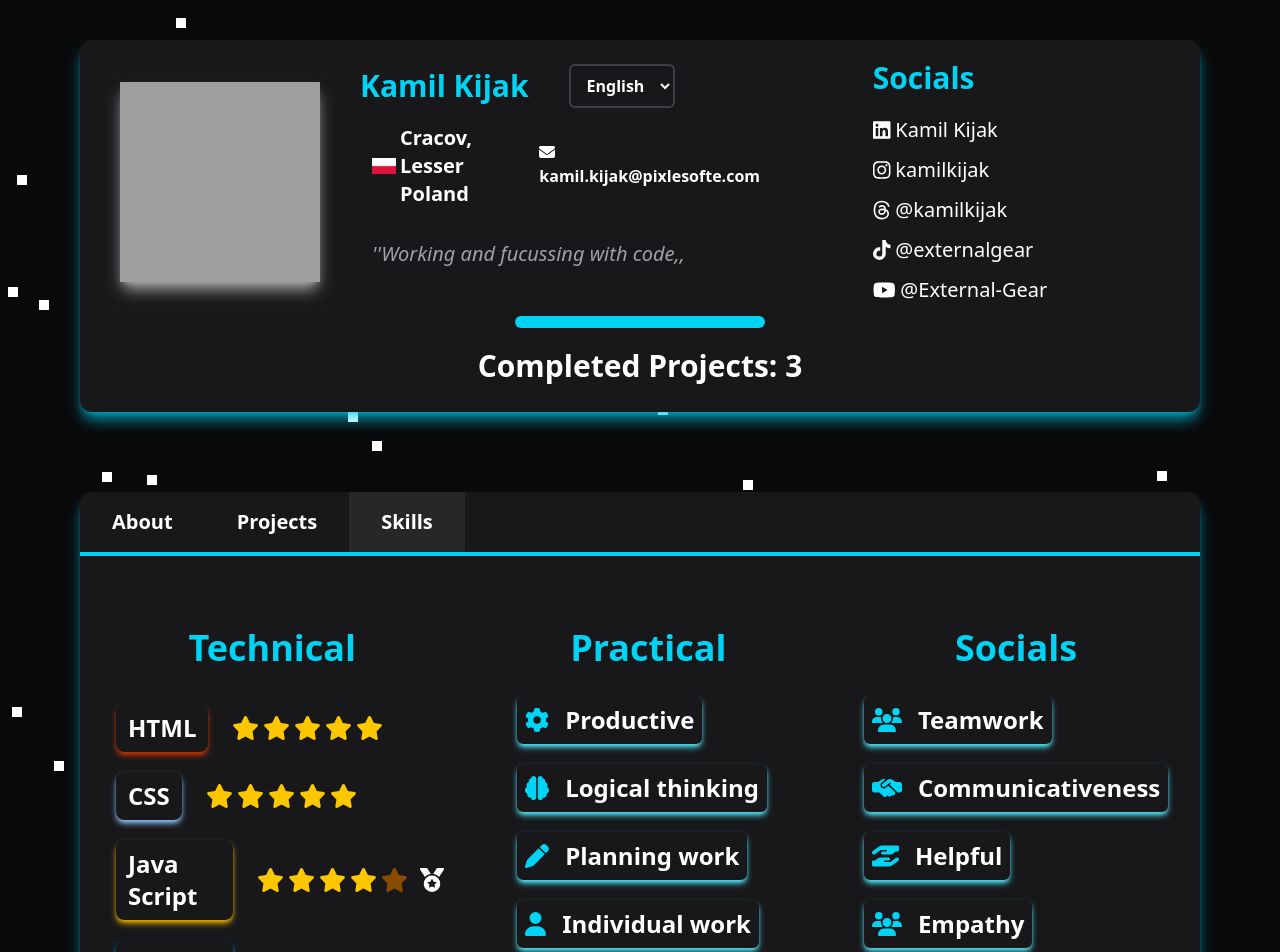
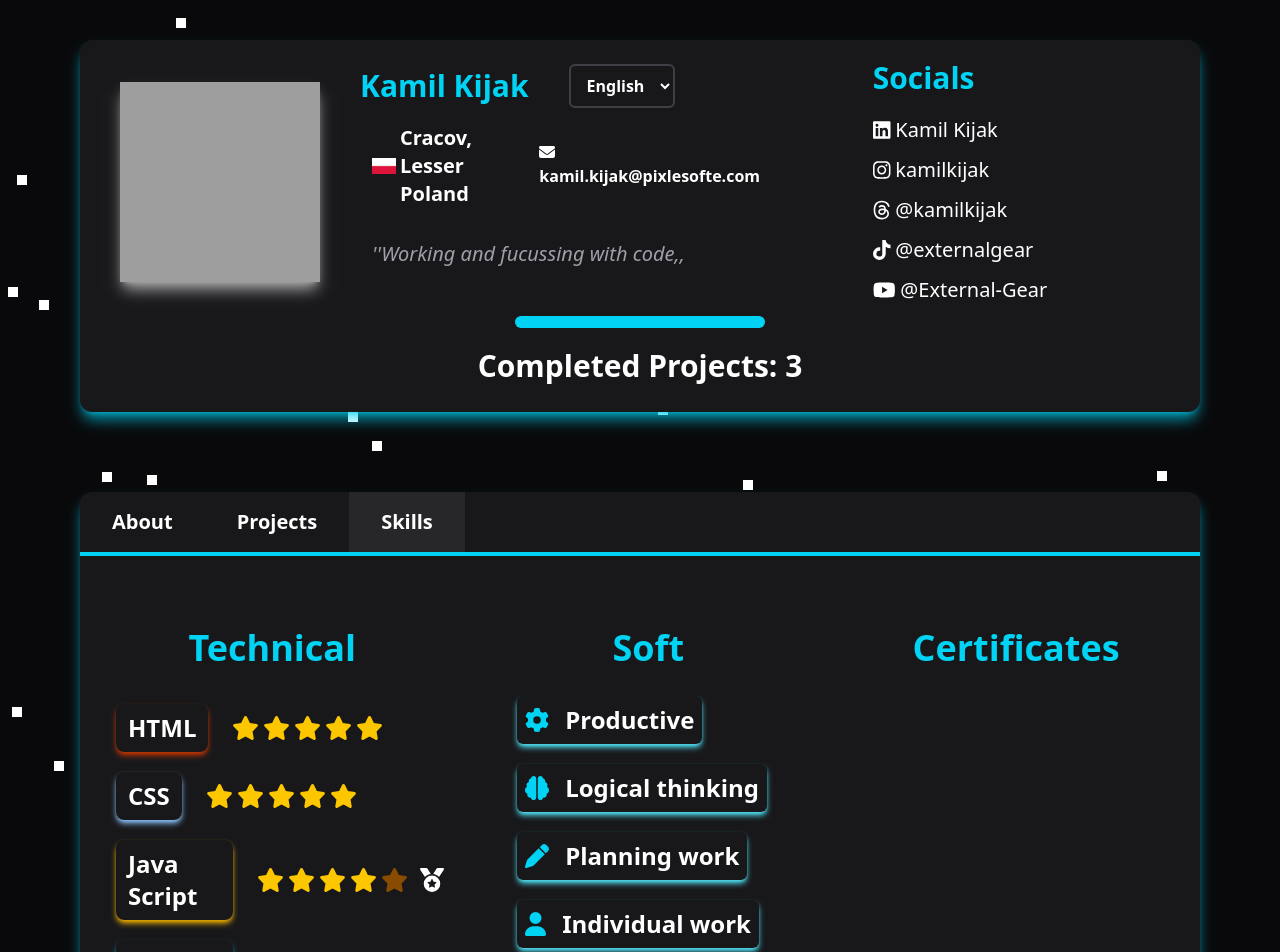
Before and after one commit to Kamil-Kijak/about-card, a React (Vite) app: page /skills in a window 1280 px wide. Shown: the top 952 px of the page. Built offline with nearby package versions, Linux system fonts and the light colour scheme; grey boxes are pictures that could not be loaded.

Commit message:
small changes in layout

```diff
--- a/src/components/hooks/useLanguagesStore.js
+++ b/src/components/hooks/useLanguagesStore.js
@@ -26,17 +26,14 @@ const useLanguagesStore = create((set, get) => ({
         "self-improvement":{en:"Self-improvement", pl:"Samodoskonalenie się"},
         "problem_solving":{en:"Problem solving", pl:"Rozwiązywanie problemów"},
         "logical_thinking":{en:"Logical thinking", pl:"Myślenie logiczne"},
-        "helper":{en:"Helper", pl:"Pomocny"},
         "teamwork":{en:"Teamwork", pl:"Praca zespołowa"},
         "technical":{en:"Technical", pl:"Techniczne"},
-        "practical":{en:"Practical", pl:"Praktyczne"},
+        "soft":{en:"Soft", pl:"Miękkie"},
+        "certificates":{en:"Certificates", pl:"Certyfikaty"},
         "planning_work":{en:"Planning work", pl:"Planowanie pracy"},
         "individual_work":{en:"Individual work", pl:"Praca indywidualna"},
         "finding_solutions":{en:"Finding solutions", pl:"Szukanie rozwiązań"},
         "creating_own_ideas":{en:"Creative ideas", pl:"Kreatywne pomysły"},
-        "communicativeness":{en:"Communicativeness", pl:"Komunikatywność"},
-        "helpful":{en:"Helpful", pl:"Pomocność"},
-        "empathy":{en:"Empathy", pl:"Empatia"},
         "select":{en:"Select", pl:"Wybierz"},
         "project_not_found":{en:"Project not found", pl:"Nie znaleziono projektu"},
         "no_desc":{en:"No description", pl:"Brak opisu"},
--- a/src/components/pages/Skills.jsx
+++ b/src/components/pages/Skills.jsx
@@ -27,23 +27,21 @@ export default function Skills({}) {
                     </section>
                 </section>
                 <section className="flex-1/3 flex flex-col items-center">
-                    <h1 className="text-4xl font-bold text-cyan-400">{getTextByKey("practical")}</h1>
+                    <h1 className="text-4xl font-bold text-cyan-400">{getTextByKey("soft")}</h1>
                     <section className="flex flex-col items-start text-white font-bold mt-7 text-2xl gap-y-5 px-5 overflow-auto scrollbar h-full md:h-[500px]" role="list" aria-label="practical skills">
                         <IconListItem icon={faGear} text={getTextByKey("productive")}/>
                         <IconListItem icon={faBrain} text={getTextByKey("logical_thinking")}/>
                         <IconListItem icon={faPen} text={getTextByKey("planning_work")}/>
                         <IconListItem icon={faUser} text={getTextByKey("individual_work")}/>
+                        <IconListItem icon={faUsers} text={getTextByKey("teamwork")}/>
                         <IconListItem icon={faMagnifyingGlass} text={getTextByKey("finding_solutions")}/>
                         <IconListItem icon={faLightbulb} text={getTextByKey("creating_own_ideas")}/>
                     </section>
                 </section>
                 <section className="flex-1/3 flex flex-col items-center">
-                    <h1 className="text-4xl font-bold text-cyan-400">{getTextByKey("social")}</h1>
+                    <h1 className="text-4xl font-bold text-cyan-400">{getTextByKey("certificates")}</h1>
                     <section className="flex flex-col items-start text-white font-bold mt-7 text-2xl gap-y-5 px-5 overflow-auto scrollbar h-full md:h-[500px]" role="list" aria-label="social skills">
-                        <IconListItem icon={faUsers} text={getTextByKey("teamwork")}/>
-                        <IconListItem icon={faHandshakeSimple} text={getTextByKey("communicativeness")}/>
-                        <IconListItem icon={faHandHoldingHand} text={getTextByKey("helpful")}/>
-                        <IconListItem icon={faUsers} text={getTextByKey("empathy")}/>
+
                     </section>
                 </section>
             </section>
```
